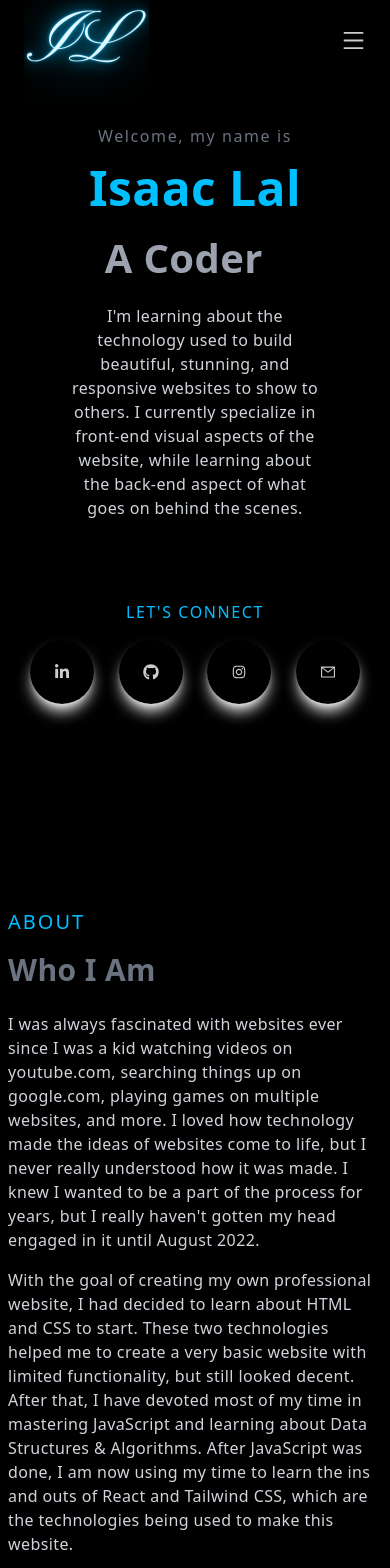
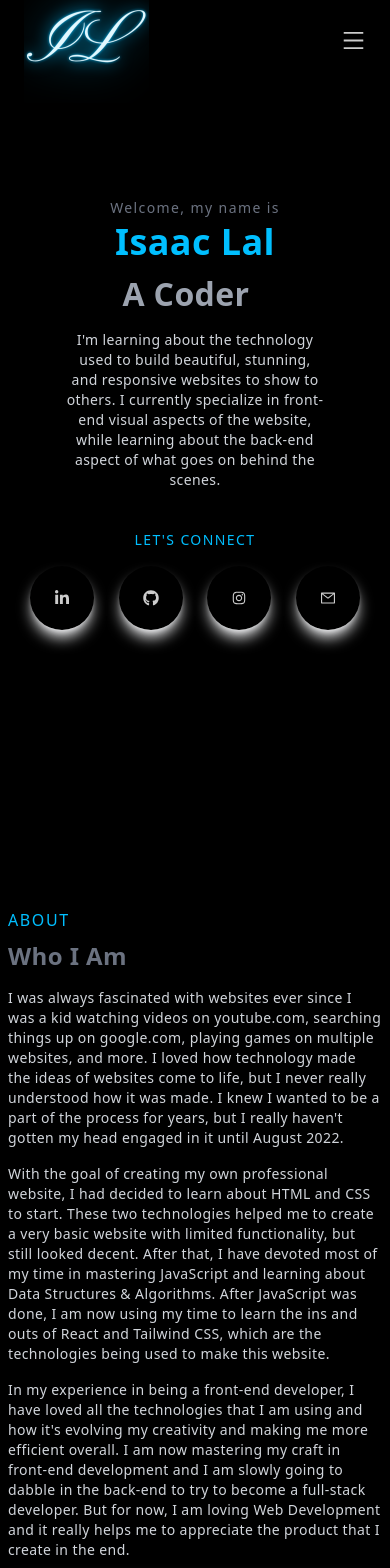
Before and after one commit to isaac-lal/portfolio-website, a React (Vite) app: page / in a window 390 px wide. Shown: the top 1568 px of the page. Built offline with nearby package versions, Linux system fonts and the light colour scheme; the HTML template or start-up script is replaced by a standard one.

Commit message:
More mobile friendly to smaller devices

```diff
--- a/src/components/About.jsx
+++ b/src/components/About.jsx
@@ -6,11 +6,11 @@ const About = () => {
     <div id='about' className='w-full md:h-screen p-2 flex items-center py-16'>
       <div className='max-w-[1240px] m-auto md:grid grid-cols-3 gap-8'>
         <div className='col-span-2'>
-          <p className='uppercase text-xl tracking-widest text-[#00bfff]'>
+          <p className='uppercase text-base sm:text-lg tracking-widest text-[#00bfff]'>
             About
           </p>
-          <h2 className='py-4 text-gray-500'>Who I Am</h2>
-          <p className='py-2 text-gray-300'>
+          <h2 className='py-2 sm:py-4 text-2xl sm:text-3xl text-gray-500'>Who I Am</h2>
+          <p className='text-sm sm:text-base py-2 text-gray-300'>
             I was always fascinated with websites ever since I was a kid
             watching videos on youtube.com, searching things up on google.com,
             playing games on multiple websites, and more. I loved how technology
@@ -20,7 +20,7 @@ const About = () => {
             until August 2022.{' '}
           </p>
 
-          <p className='py-2 text-gray-300'>
+          <p className='text-sm sm:text-base py-2 text-gray-300'>
             With the goal of creating my own professional website, I had decided
             to learn about HTML and CSS to start. These two technologies helped
             me to create a very basic website with limited functionality, but
@@ -31,7 +31,7 @@ const About = () => {
             technologies being used to make this website.{' '}
           </p>
 
-          <p className='py-2 text-gray-300'>
+          <p className='text-sm sm:text-base py-2 text-gray-300'>
             In my experience in being a front-end developer, I have loved all
             the technologies that I am using and how it's evolving my creativity
             and making me more efficient overall. I am now mastering my craft in
--- a/src/components/Contact.jsx
+++ b/src/components/Contact.jsx
@@ -33,10 +33,10 @@ const Contact = () => {
   return (
     <div id='contact' className='w-full lg:h-screen flex items-center'>
       <div className='max-w-[1240px] m-auto px-2 py-16 w-full'>
-        <p className='text-xl tracking-widest uppercase text-[#00bfff]'>
+        <p className='uppercase text-base sm:text-lg tracking-widest text-[#00bfff]'>
           Contact
         </p>
-        <h2 className='py-4 text-gray-500'>Get In Touch</h2>
+        <h2 className='py-2 sm:py-4 text-2xl sm:text-3xl text-gray-500'>Get In Touch</h2>
         <div className='grid lg:grid-cols-5 gap-8'>
           {/* left */}
           <div className='col-span-3 lg:col-span-2 w-full h-full shadow-xl shadow-gray-100 rounded-xl p-4 hover:shadow-[#00bfff] ease-in duration-100'>
@@ -51,14 +51,14 @@ const Contact = () => {
               <div>
                 <h2 className='py-2'>Isaac Lal</h2>
                 <h3>Front-End Developer</h3>
-                <p className='py-4'>
+                <p className='text-sm sm:text-base py-4'>
                   I am available for communication through email. Just fill out
                   the form to send me an email and we'll talk!
                 </p>
               </div>
               <div>
-                <p className='uppercase pt-8 text-[#00bfff]'>Let's Connect</p>
-                <div className='flex items-center justify-between py-4'>
+                <p className='text-sm sm:text-base uppercase pt-8 text-[#00bfff]'>Let's Connect</p>
+                <div className='text-base sm:text-lg flex items-center justify-between py-4'>
                   <a
                     href='https://www.linkedin.com/in/isaac-lal/'
                     target='_blank'
--- a/src/components/Footer.jsx
+++ b/src/components/Footer.jsx
@@ -6,7 +6,7 @@ const Footer = () => {
       <div
         className='
         sticky
-             text-3xl text-gray-400 text-center
+             text-xl sm:text-2xl text-gray-400 text-center
              font-bold
              border-t-4 border-gray-500
              bottom-0
--- a/src/components/Home.jsx
+++ b/src/components/Home.jsx
@@ -8,11 +8,11 @@ const Main = () => {
     <div id='home' className='w-full h-screen text-center'>
       <div className='max-w-[1240px] w-full h-full mx-auto p-2 flex justify-center items-center'>
         <div>
-          <p className='tracking-widest text-gray-500'>Welcome, my name is</p>
-          <h1 className='text-5xl py-4 text-gray-400'>
+          <p className='tracking-widest text-gray-500 text-sm sm:text-base'>Welcome, my name is</p>
+          <h1 className='text-4xl sm:text-5xl py-1 sm:py-4 text-gray-400'>
             <span className='text-[#00bfff]'>Isaac Lal</span>
           </h1>
-          <h2 className='py-4 justify-center flex sm:text-2xl text-xl text-gray-400'>
+          <h2 className='py-4 justify-center flex text-base sm:text-lg text-gray-400'>
             <TypeAnimation
               sequence={[
                 'A Developer',
@@ -36,16 +36,16 @@ const Main = () => {
               style={{ fontSize: '2em' }}
             />
           </h2>
-          <p className='py-4 pb-20 text-gray-300 max-w-[70%] m-auto'>
+          <p className='text-sm sm:text-base py-2 sm:py-4 pb-10 sm:pb-20 text-gray-300 max-w-[70%] m-auto'>
             I'm learning about the technology used to build beautiful, stunning,
             and responsive websites to show to others. I currently specialize in
             front-end visual aspects of the website, while learning about the
             back-end aspect of what goes on behind the scenes.
           </p>
-          <p className='uppercase tracking-widest text-[#00bfff]'>
+          <p className='text-sm sm:text-base uppercase tracking-widest text-[#00bfff]'>
             Let's Connect
           </p>
-          <div className='flex items-center justify-between max-w-[330px] m-auto py-4'>
+          <div className='text-base sm:text-lg flex items-center justify-between max-w-[330px] m-auto py-4'>
             <a
               href='https://www.linkedin.com/in/isaac-lal/'
               target='_blank'
--- a/src/components/Navbar.jsx
+++ b/src/components/Navbar.jsx
@@ -105,7 +105,7 @@ const Navbar = () => {
               </div>
             </div>
             <div className='border-b-4 border-gray-500 my-4'>
-              <p className='w-[85%] md:w-[90%] py-4 text-gray-400'>
+              <p className='text-sm sm:text-base w-[85%] md:w-[90%] py-4 text-gray-400'>
                 Welcome to my website!
               </p>
             </div>
@@ -115,7 +115,7 @@ const Navbar = () => {
               <a href='/#home'>
                 <li
                   onClick={() => setNav(false)}
-                  className='py-4 text-sm uppercase hover:border-b-2 transition-0.3 border-[#00bfff] hover:text-[#00bfff] ease-in duration-100'
+                  className='py-2 sm:py-4 text-sm uppercase hover:border-b-2 transition-0.3 border-[#00bfff] hover:text-[#00bfff] ease-in duration-100'
                 >
                   Home
                 </li>
@@ -123,7 +123,7 @@ const Navbar = () => {
               <a href='/#about'>
                 <li
                   onClick={() => setNav(false)}
-                  className='py-4 text-sm uppercase hover:border-b-2 transition-all border-[#00bfff] hover:text-[#00bfff] ease-in duration-100'
+                  className='py-2 sm:py-4 text-sm uppercase hover:border-b-2 transition-all border-[#00bfff] hover:text-[#00bfff] ease-in duration-100'
                 >
                   About
                 </li>
@@ -131,7 +131,7 @@ const Navbar = () => {
               <a href='/#skills'>
                 <li
                   onClick={() => setNav(false)}
-                  className='py-4 text-sm uppercase hover:border-b-2 transition-all border-[#00bfff] hover:text-[#00bfff] ease-in duration-100'
+                  className='py-2 sm:py-4 text-sm uppercase hover:border-b-2 transition-all border-[#00bfff] hover:text-[#00bfff] ease-in duration-100'
                 >
                   Skills
                 </li>
@@ -139,7 +139,7 @@ const Navbar = () => {
               <a href='/#projects'>
                 <li
                   onClick={() => setNav(false)}
-                  className='py-4 text-sm uppercase hover:border-b-2 transition-all border-[#00bfff] hover:text-[#00bfff] ease-in duration-100'
+                  className='py-2 sm:py-4 text-sm uppercase hover:border-b-2 transition-all border-[#00bfff] hover:text-[#00bfff] ease-in duration-100'
                 >
                   Projects
                 </li>
@@ -147,17 +147,17 @@ const Navbar = () => {
               <a href='/#contact'>
                 <li
                   onClick={() => setNav(false)}
-                  className='py-4 text-sm uppercase hover:border-b-2 transition-all border-[#00bfff] hover:text-[#00bfff] ease-in duration-100'
+                  className='py-2 sm:py-4 text-sm uppercase hover:border-b-2 transition-all border-[#00bfff] hover:text-[#00bfff] ease-in duration-100'
                 >
                   Contact
                 </li>
               </a>
             </ul>
-            <div className='pt-40'>
-              <p className='uppercase tracking-widest text-[#00bfff]'>
+            <div className='pt-10 sm:pt-40'>
+              <p className='text-sm sm:text-base uppercase tracking-widest text-[#00bfff]'>
                 Let's Connect
               </p>
-              <div className='flex items-center justify-between my-4 w-full sm:w-[80%]'>
+              <div className='text-base sm:text-lg flex items-center justify-between my-4 w-full sm:w-[80%]'>
                 <a
                   href='https://www.linkedin.com/in/isaac-lal/'
                   target='_blank'
--- a/src/components/ProjectItem.jsx
+++ b/src/components/ProjectItem.jsx
@@ -9,22 +9,22 @@ const ProjectItem = ({ title, backgroundImg }) => {
         alt='/'
       />
       <div className='hidden group-hover:block absolute top-[50%] left-[50%] translate-x-[-50%] translate-y-[-50%]'>
-        <h2 className='text-3xl pb-10 text-gray-300 tracking-wider text-center '>
+        <h2 className='text-2xl sm:text-3xl pb-5 sm:pb-10 text-gray-300 tracking-wider text-center '>
           {title}
         </h2>
-        <div className='grid md:grid-cols-2 gap-8'>
+        <div className='grid md:grid-cols-2 gap-4 sm:gap-8'>
           <a href='/'>
-            <p className='text-center py-3 rounded-lg bg-[#cccccc] text-gray-800 font-bond text-lg cursor-pointer hover:bg-[#00bfff] ease-in duration-200'>
+            <p className='text-center py-3 rounded-3xl bg-[#cccccc] text-gray-800 font-bond sm:text-lg cursor-pointer hover:bg-[#00bfff] ease-in duration-200'>
               Demo
             </p>
           </a>
           <a href='/'>
-            <p className='text-center py-3 rounded-lg bg-[#cccccc] text-gray-800 font-bond text-lg cursor-pointer hover:bg-[#00bfff] ease-in duration-200'>
+            <p className='text-center py-3 rounded-3xl bg-[#cccccc] text-gray-800 font-bond sm:text-lg cursor-pointer hover:bg-[#00bfff] ease-in duration-200'>
               Code
             </p>
           </a>
         </div>
-        <h2 className='text-center pt-8'>Enjoy!</h2>
+        <h2 className='text-center text-xl sm:text-2xl pt-2 sm:pt-8'>Enjoy!</h2>
         <p className='text-gray-300 text-center'>(Work In Progress)</p>
       </div>
     </div>
--- a/src/components/Projects.jsx
+++ b/src/components/Projects.jsx
@@ -9,10 +9,10 @@ const Projects = () => {
   return (
     <div id='projects' className='w-full lg:h-screen flex items-center'>
       <div className='max-w-[1240px] mx-auto px-2 py-16'>
-        <p className='text-xl tracking-widest uppercase text-[#00bfff]'>
+        <p className='uppercase text-base sm:text-lg tracking-widest text-[#00bfff]'>
           Projects
         </p>
-        <h2 className='py-4 text-gray-500'>What I've Built</h2>
+        <h2 className='py-2 sm:py-4 text-2xl sm:text-3xl text-gray-500'>What I've Built</h2>
         <div className='grid md:grid-cols-2 gap-8'>
           {/*
           <ProjectItem
--- a/src/components/Skills.jsx
+++ b/src/components/Skills.jsx
@@ -12,11 +12,11 @@ const Skills = () => {
   return (
     <div id='skills' className='w-full lg:h-screen p-2'>
       <div className='max-w-[1240px] mx-auto flex flex-col justify-center h-full'>
-        <p className='text-xl tracking-widest uppercase text-[#00bfff]'>
+        <p className='uppercase text-base sm:text-lg tracking-widest text-[#00bfff]'>
           Skills
         </p>
-        <h2 className='py-4 text-gray-500'>What I Can Do</h2>
-        <div className='grid md:grid-cols-2 lg:grid-cols-4 gap-8'>
+        <h2 className='py-2 sm:py-4 text-2xl sm:text-3xl text-gray-500'>What I Can Do</h2>
+        <div className='text-sm sm:text-base grid md:grid-cols-2 lg:grid-cols-4 gap-8'>
           <div className='p-6 shadow-lg shadow-gray-100 rounded-xl hover:scale-105 hover:shadow-[#00bfff] hover:text-[#00bfff] ease-in duration-300'>
             <div className='grid grid-cols-2 gap-4 justify-center items-center'>
               <div className='m-auto'>
```
